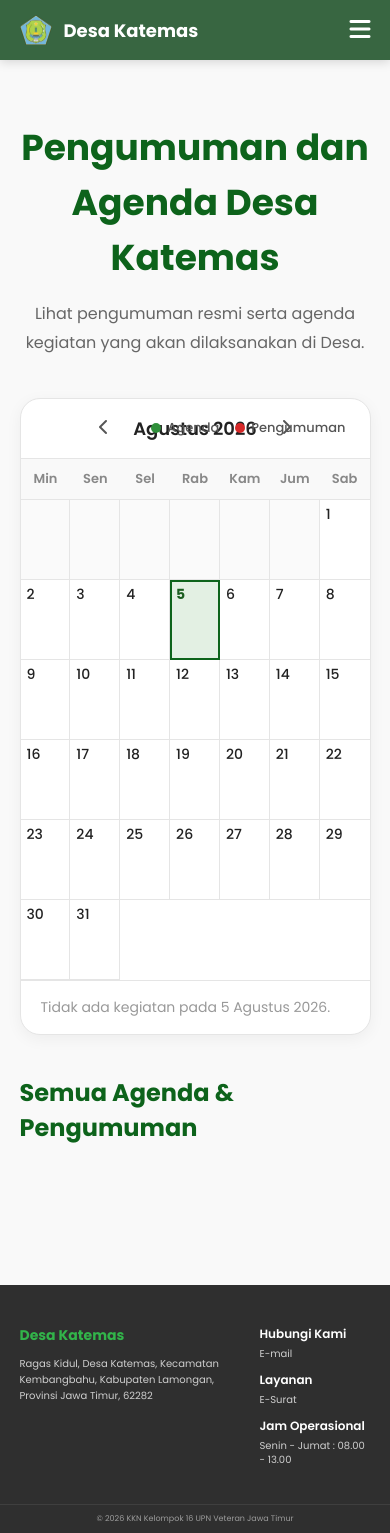
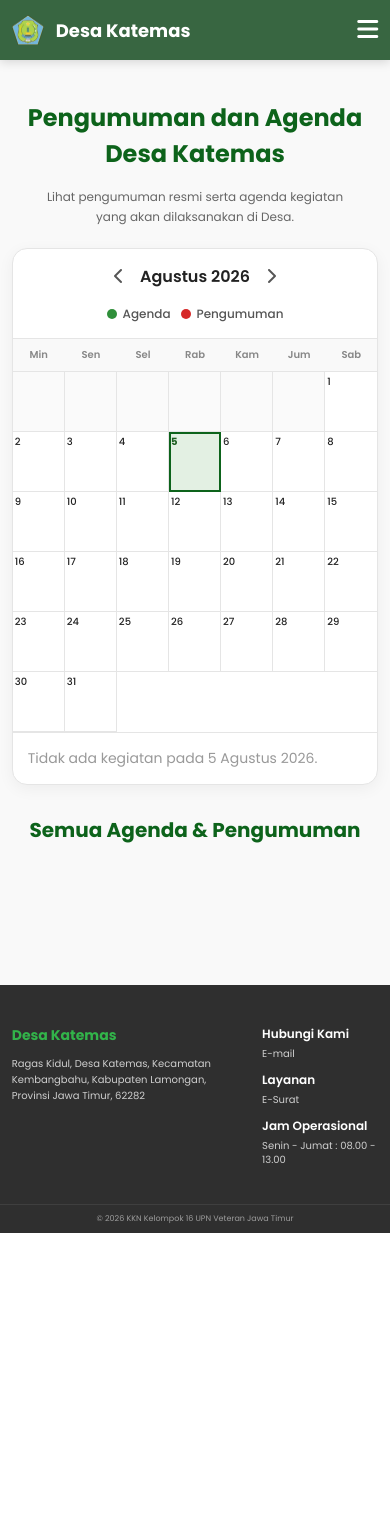
Before and after one commit to Dian2207/website-kkn, a Flask app: page /pengumuman in a window 390 px wide. After the commit the page ends 1233 px from the top, so only its background shows below. Run offline with Flask 3, Linux system fonts and the light colour scheme; some libraries are stand-ins or nearby versions.

Commit message:
responsif fix

```diff
--- a/static/css/pengumuman.css
+++ b/static/css/pengumuman.css
@@ -510,94 +510,169 @@
 }
 
 /* ===================================
-   NAVBAR HP
+   RESPONSIVE PENGUMUMAN MOBILE
 =================================== */
 
 @media (max-width:768px){
 
-    header{
-        position:fixed;
-        top:0;
-        left:0;
-        width:100%;
-        z-index:1000;
+    .container{
+        width:94%;
     }
 
-    .navbar{
-        position:relative;
-        height:60px;
-        display:flex;
-        justify-content:space-between;
-        align-items:center;
+    /* ===== JUDUL ===== */
+
+    .page-title{
+        margin-top:80px;
+        padding:20px 0;
     }
 
-    .logo h2{
-        font-size:18px;
+    .page-title h1{
+        font-size:24px;
+        line-height:1.5;
     }
 
-    .logo img{
-        width:32px;
-        height:32px;
+    .page-title > .container > p{
+        font-size:12px;
+        line-height:1.7;
+        max-width:300px;
+        margin:0 auto;
     }
 
-    /* Tombol muncul */
-    .menu-toggle{
-        display:block;
+    /* ===== TOOLBAR ===== */
+
+    .calendar-toolbar{
+        flex-direction:column;
+        gap:15px;
+        padding:15px;
     }
 
-    /* Menu disembunyikan */
-    .nav-menu{
-
-        display:none;
-
-        position:absolute;
-
-        top:60px;
-
-        left:0;
-
+    .toolbar-left{
         width:100%;
-
-        background:#386641;
-
-        flex-direction:column;
-
-        gap:0;
-
-        box-shadow:0 10px 20px rgba(0,0,0,.15);
-
-        z-index:999;
-
+        justify-content:center;
     }
 
-    /* Saat tombol ditekan */
-    .nav-menu.active{
-
-        display:flex;
-
+    .toolbar-right{
+        position:static;
+        justify-content:center;
+        width:100%;
     }
 
-    .nav-menu li{
-
-        width:100%;
-
+    .nav-group span{
+        font-size:16px;
+        min-width:auto;
     }
 
-    .nav-menu a{
-
-        display:block;
-
-        padding:15px 20px;
-
-        font-size:15px;
-
-        color:#fff;
-
+    .legend{
+        justify-content:center;
+        flex-wrap:wrap;
+        gap:10px;
+        font-size:12px;
     }
 
-    .nav-menu a:hover{
+    /* ===== KALENDER ===== */
 
-        background:#2f5637;
+    .calendar-main{
+        border-radius:15px;
+    }
 
+    .day-header{
+        font-size:10px;
+        padding:8px 0;
     }
+
+    .calendar-cell{
+        height:60px;
+        min-height:60px;
+        max-height:60px;
+        padding:2px;
+    }
+
+    .calendar-cell .day-number{
+        font-size:10px;
+    }
+
+    .calendar-cell .event-pills{
+        max-height:28px;
+        gap:1px;
+    }
+
+    .calendar-cell .event-pill{
+        font-size:7px;
+        padding:1px 4px;
+        border-radius:8px;
+    }
+
+    /* ===== DETAIL EVENT ===== */
+
+    .day-events-list{
+        padding:15px;
+    }
+
+    .day-events-list h4{
+        font-size:14px;
+    }
+
+    .day-event-item strong{
+        font-size:13px;
+    }
+
+    .day-event-item small{
+        font-size:11px;
+    }
+
+    /* ===== SEMUA EVENT ===== */
+
+    .all-events{
+        margin-top:30px;
+    }
+
+    .all-events h2{
+        font-size:20px;
+        text-align:center;
+    }
+
+    .event-row{
+        flex-direction:column;
+        gap:12px;
+        padding:15px;
+    }
+
+    .event-row-date{
+        flex-direction:row;
+        justify-content:flex-start;
+        gap:10px;
+        border-right:none;
+        border-bottom:1px solid #eee;
+        padding-right:0;
+        padding-bottom:10px;
+    }
+
+    .event-row-date .row-day{
+        font-size:20px;
+    }
+
+    .event-row-date .row-month{
+        font-size:12px;
+    }
+
+    .event-row-body h4{
+        font-size:14px;
+    }
+
+    .event-row-body p{
+        font-size:12px;
+    }
+
+    .event-row-meta{
+        gap:8px;
+    }
+
+    .event-row-meta span{
+        font-size:12px;
+    }
+
+    .event-row-meta .badge{
+        font-size:10px;
+    }
+
 }
```
Also changed, not shown: static/css/apbdes.css (+37 -96 lines), static/css/berita.css (+5 -3 lines).
